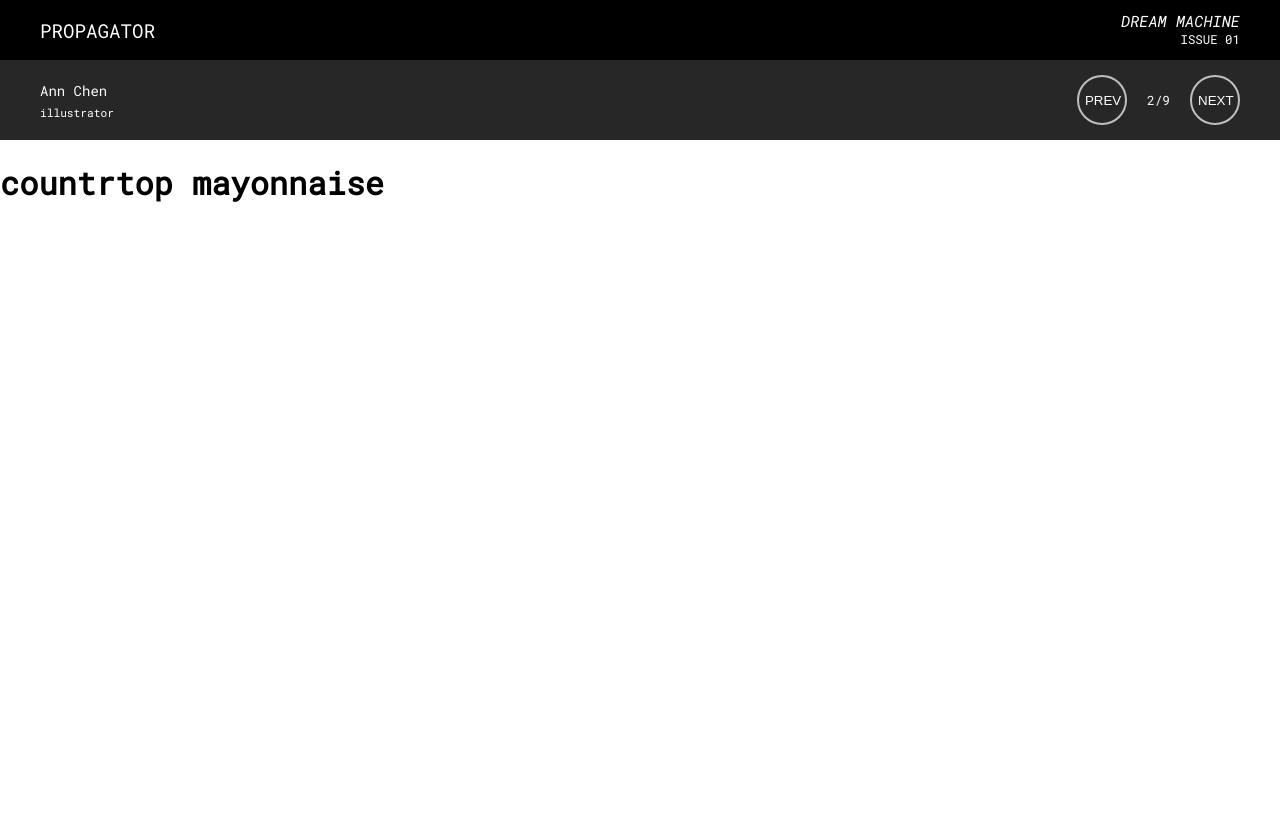
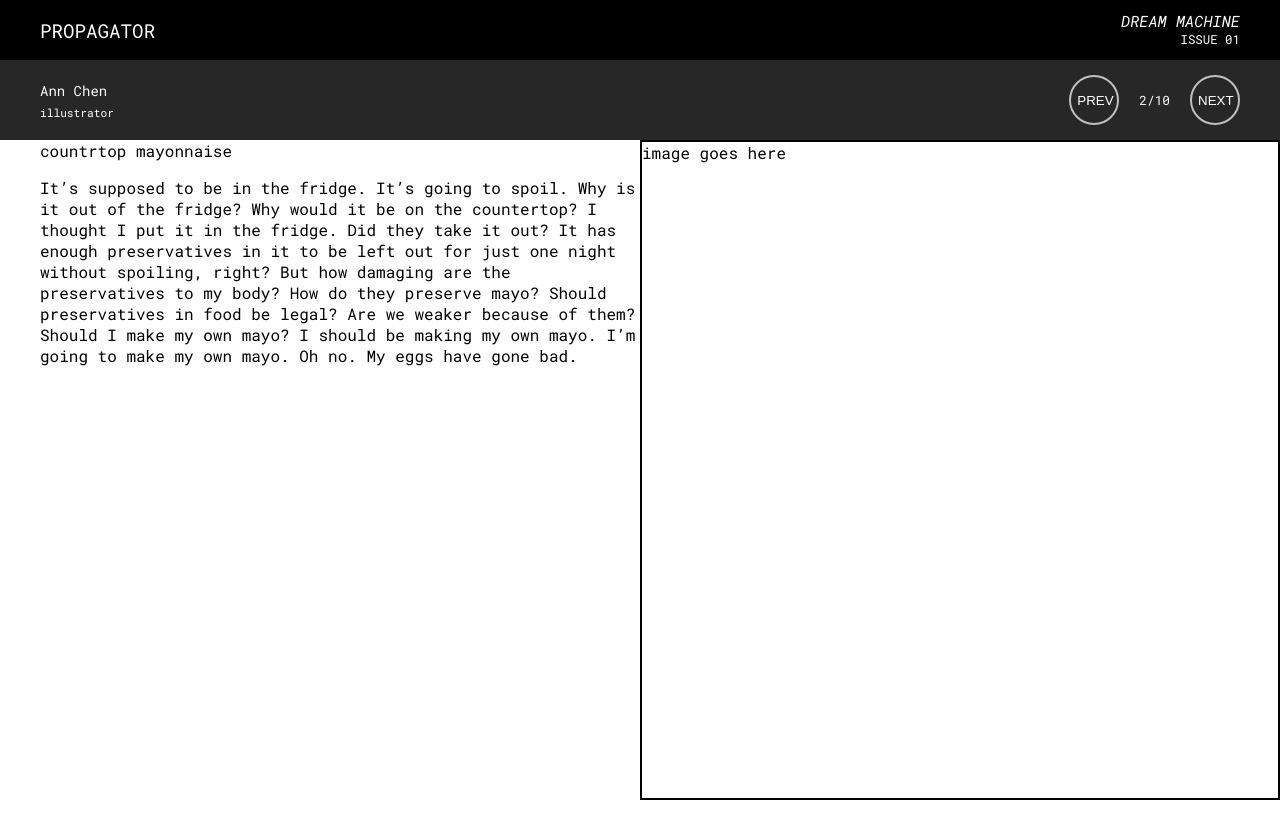
Before and after one commit to a-water/propagator, a React (Create React App) app: page /issue-01 in a window 1280 px wide. Both pictures are taken after a click on the button "NEXT". After the commit the page ends 800 px from the top, so only its background shows below. Built offline with nearby package versions, Linux system fonts and the light colour scheme.

Commit message:
setting up submission templating

```diff
--- a/src/css/TOC.css
+++ b/src/css/TOC.css
@@ -8,10 +8,10 @@
 }
 
 .zine-toc ul li {
-  list-style-type: none;
+  list-style-type: upper-roman;
   font-style: italic;
   font-weight: 300;
-  font-size: 22px;
+  font-size: 18px;
   line-height: 40px;
 }
 
--- /dev/null
+++ b/src/css/ZineSubmission.css
@@ -0,0 +1,40 @@
+/* TODO: Probably should split this up */
+.zine-submission {
+  height: 100%;
+}
+
+.zine-primary {
+  display: flex;
+  justify-content: center;
+  align-items: center;
+  height: 100%;
+}
+
+/* primary split template */
+.split-template {
+  max-width: 1440px;
+  height: 100%;
+}
+
+.split-template .split-left,
+.split-template .split-right {
+  height: 100%;
+  width: 50%;
+  display: inline-block;
+  vertical-align: top;
+}
+
+.split-template .split-left {
+  padding-left: 40px;
+}
+
+.split-template .split-right {
+  padding-right: 40px;
+  border: 2px solid black;
+}
+
+/* secondary */
+.zine-secondary {
+  border: 2px solid blue;
+  height: 400px;
+}
--- a/src/css/index.css
+++ b/src/css/index.css
@@ -4,6 +4,7 @@
 @import './NavBar.css';
 @import './ZineNav.css';
 @import './TOC.css';
+@import './ZineSubmission.css';
 
 * {
   box-sizing: border-box;
--- a/src/js/ZineSubmission.js
+++ b/src/js/ZineSubmission.js
@@ -1,16 +1,47 @@
 import React, { Component } from 'react';
 
 class ZineSubmission extends Component {
+  // ------------------------------------------------------
+  renderPrimary(data) {
+    // TODO: check for primary template type
+    return (
+      <div className="zine-primary">
+        <div className="split-template">
+          <div className="split-left">
+            <span>{ data.title }</span>
+            <p>{ data.text }</p>
+          </div>
+          <div className="split-right">
+            image goes here
+          </div>
+        </div>
+      </div>
+    );
+  }
 
-  // constructor(props) {
-  //   super(props);
-  // }
+  renderQuote(data) {
+    return (
+      <div className="zine-quote">
+      </div>
+    )
+  }
+  // ------------------------------------------------------
+  renderSecondary() {
+    return (
+      <div className="zine-secondary">
+      </div>
+    );
+  }
 
-  // TODO: Render based on template from zine data
+  // ------------------------------------------------------
+  // submission data: this.sub
   render() {
+    let primary = this.props.sub.content.primary;
+    let secondary = this.props.sub.content.secondary;
+    let tertiary = this.props.sub.content.tertiary;
     return (
       <div className="zine-submission">
-        <h1>{ this.props.sub["submissionTitle"] }</h1>
+        { this.renderPrimary(primary) }
       </div>
     )
   }
--- a/src/js/data/issue-01.js
+++ b/src/js/data/issue-01.js
@@ -18,7 +18,21 @@ module.exports = {
     */
     {
       "id": "",
-      "template": "fifty-split",
+      "content": {
+        "primary": {
+          "template": "split",
+          "title": "countrtop mayonnaise",
+          "text": "It’s supposed to be in the fridge. It’s going to spoil. Why is it out of the fridge? Why would it be on the countertop? I thought I put it in the fridge. Did they take it out? It has enough preservatives in it to be left out for just one night without spoiling, right? But how damaging are the preservatives to my body? How do they preserve mayo? Should preservatives in food be legal? Are we weaker because of them? Should I make my own mayo? I should be making my own mayo. I’m going to make my own mayo. Oh no. My eggs have gone bad."
+        },
+        "quote": "",
+        "secondary": {
+          "template": "split",
+          "content": ""
+        },
+        "tertiary": {
+          "template": ""
+        }
+      },
       "author": "Ann Chen",
       "creds": "Illustrator",
       "submissionTitle": "countrtop mayonnaise",
@@ -26,7 +40,21 @@ module.exports = {
 
     {
       "id": "",
-      "template": "",
+      "content": {
+        "primary": {
+          "template": "split",
+          "title": "piecing together",
+          "text": "This year I explored new territories, embraced new experiences and in a way started connecting the dots dating way back to my teenage self. Also for about half the time I was very, very stressed out. At the end of it I notice how I see myself as a somewhat different person but still left with lots of unknown parts to figure out. I may be hiding those parts unconsciously but my dreams surfaced them more than anything."
+        },
+        "quote": "",
+        "secondary": {
+          "template": "split",
+          "content": ""
+        },
+        "tertiary": {
+          "template": ""
+        }
+      },
       "author": "Lynn Hu",
       "creds": "designer & artist",
       "submissionTitle": "Piecing Together",
@@ -34,7 +62,21 @@ module.exports = {
 
     {
       "id": "",
-      "template": "",
+      "content": {
+        "primary": {
+          "template": "split",
+          "title": "Dream Locations",
+          "text": ""
+        },
+        "quote": "",
+        "secondary": {
+          "template": "split",
+          "content": ""
+        },
+        "tertiary": {
+          "template": ""
+        }
+      },
       "author": "James Proctor",
       "creds": "data visualization engineer & new media artist",
       "submissionTitle": "Dream Locations",
@@ -42,6 +84,21 @@ module.exports = {
 
     {
       "id": "",
+      "content": {
+        "primary": {
+          "template": "full",
+          "title": "Ride",
+          "text": ""
+        },
+        "quote": "",
+        "secondary": {
+          "template": "split",
+          "content": ""
+        },
+        "tertiary": {
+          "template": ""
+        }
+      },
       "template": "",
       "author": "Alex Chan",
       "creds": "architect, writer, & artist",
@@ -50,7 +107,21 @@ module.exports = {
 
     {
       "id": "",
-      "template": "",
+      "content": {
+        "primary": {
+          "template": "full",
+          "title": "odbol",
+          "text": ""
+        },
+        "quote": "",
+        "secondary": {
+          "template": "split",
+          "content": ""
+        },
+        "tertiary": {
+          "template": ""
+        }
+      },
       "author": "odbol",
       "creds": "new media artist & cybertechnician",
       "submissionTitle": "odbol",
@@ -59,6 +130,21 @@ module.exports = {
     {
       "id": "",
       "template": "",
+      "content": {
+        "primary": {
+          "template": "split",
+          "title": "",
+          "text": ""
+        },
+        "quote": "",
+        "secondary": {
+          "template": "split",
+          "content": ""
+        },
+        "tertiary": {
+          "template": ""
+        }
+      },
       "author": "Michaela Costello",
       "creds": "illustrator",
       "submissionTitle": "PSA no.1\" & \"DOZER",
@@ -66,7 +152,21 @@ module.exports = {
 
     {
       "id": "",
-      "template": "",
+      "content": {
+        "primary": {
+          "template": "split",
+          "title": "",
+          "text": ""
+        },
+        "quote": "",
+        "secondary": {
+          "template": "split",
+          "content": ""
+        },
+        "tertiary": {
+          "template": ""
+        }
+      },
       "author": "Yousif Al-Yousifi",
       "creds": "new media artist & programmer",
       "submissionTitle": "Trees on a Lake",
@@ -74,10 +174,46 @@ module.exports = {
 
     {
       "id": "",
-      "template": "",
+      "content": {
+        "primary": {
+          "template": "split",
+          "title": "",
+          "text": ""
+        },
+        "quote": "",
+        "secondary": {
+          "template": "split",
+          "content": ""
+        },
+        "tertiary": {
+          "template": ""
+        }
+      },
       "author": "i ❤️ computers",
       "creds": "code diva",
       "submissionTitle": "Sleep to Learn",
+    },
+
+    {
+      "id": "",
+      "content": {
+        "primary": {
+          "template": "split",
+          "title": "",
+          "text": ""
+        },
+        "quote": "",
+        "secondary": {
+          "template": "split",
+          "content": ""
+        },
+        "tertiary": {
+          "template": ""
+        }
+      },
+      "author": "Ashwath Anand",
+      "creds": "creative technologist & new media artist",
+      "submissionTitle": "TBD",
     }
   ]
 };
```
